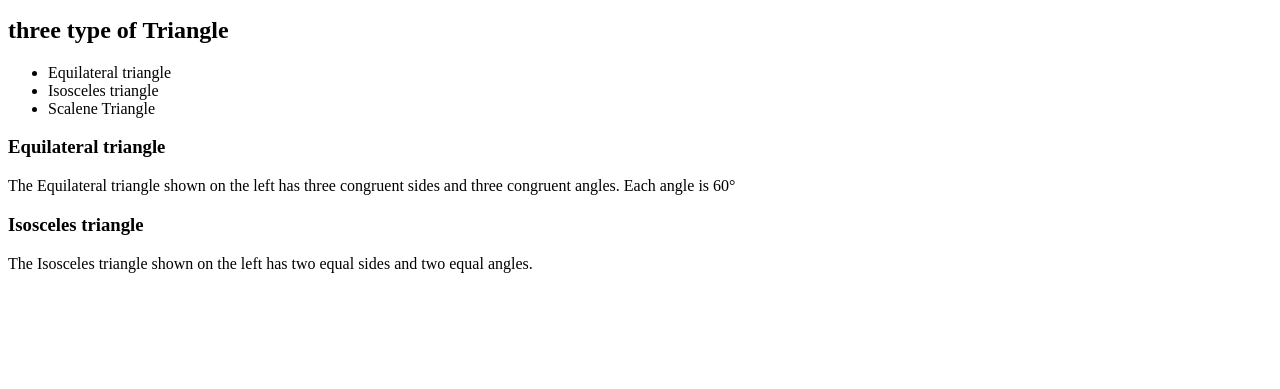
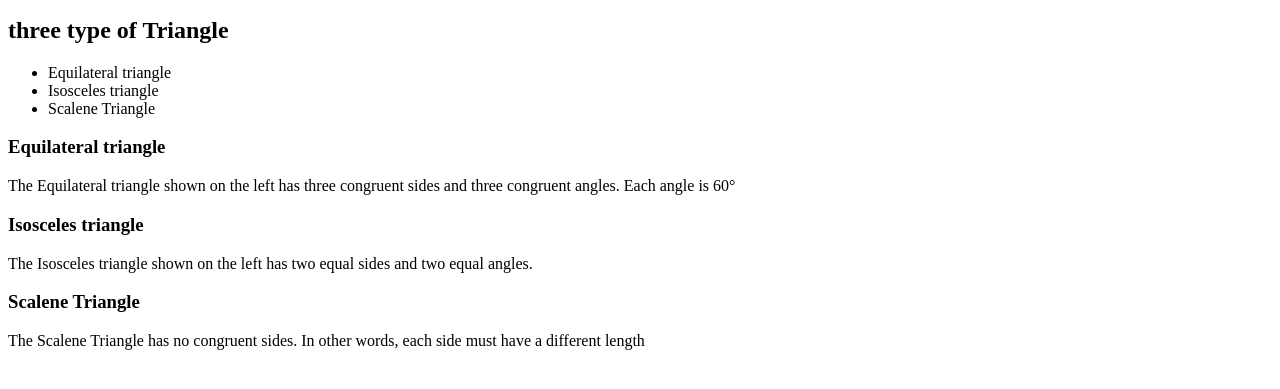
Before and after one commit to joycewamaboyi/Triangle, a plain HTML site: page index.html in a window 1280 px wide. Shown: the part 119-508 px from the top of the page. Drawn offline with Linux system fonts and the light colour scheme; a script that the page names is missing.

Commit message:
add paragraph

```diff
--- a/index.html
+++ b/index.html
@@ -21,6 +21,9 @@
         Each angle is 60°</p>
         <h3>Isosceles triangle</h3>
         <p>The Isosceles triangle shown on the left has two equal sides and two equal angles.</p>
+        <h3>Scalene Triangle</h3>
+        <p>The Scalene Triangle has no congruent sides. In other words, each side must have a different length</p>
+
 </body>
 </html>
 
```
